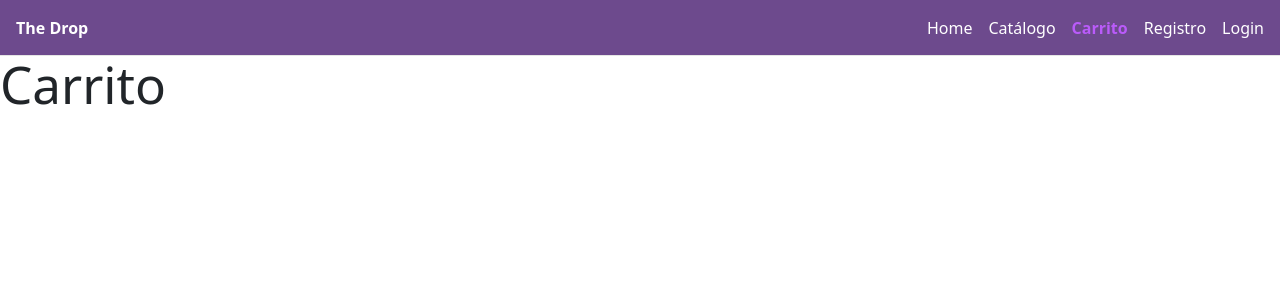
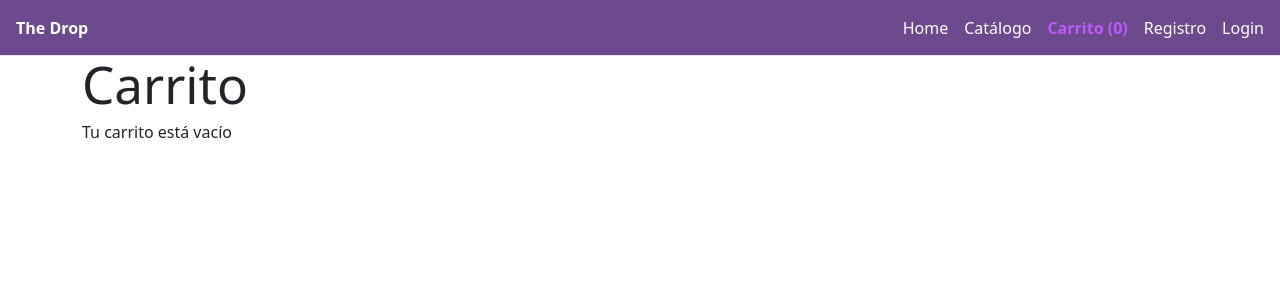
Before and after one commit to yellow-23/the-drop, a React (Vite) app in the folder frontend/: page /cart in a window 1280 px wide. Shown: the top 300 px of the page. Built offline with nearby package versions, Linux system fonts and the light colour scheme.

Commit message:
carrito listo

```diff
--- a/frontend/src/Components/Navbar.jsx
+++ b/frontend/src/Components/Navbar.jsx
@@ -1,10 +1,12 @@
 import { NavLink, Link } from "react-router-dom";
-import { useState } from "react";
+import { useState, useContext } from "react";
+import { CartContext } from "../context/CartContext";
 import "./Navbar.css";
 
 function Navbar() {
+  const [menuOpen, setMenuOpen] = useState(false);
+  const { cartItems } = useContext(CartContext);
 
-  const [menuOpen, setMenuOpen] = useState(false);
   const closeMenu = () => setMenuOpen(false);
 
   return (
@@ -17,21 +19,35 @@ function Navbar() {
         <nav className="nav-links">
           <NavLink to="/" end>Home</NavLink>
           <NavLink to="/catalog">Catálogo</NavLink>
-          <NavLink to="/cart">Carrito</NavLink>
+
+          <NavLink to="/cart">
+            Carrito ({cartItems?.length ?? 0})
+          </NavLink>
+
           <NavLink to="/register">Registro</NavLink>
           <NavLink to="/login">Login</NavLink>
         </nav>
 
-        {/* Boton de menú movil */}
-        <button className="menu-btn" onClick={() => setMenuOpen(!menuOpen)} aria-label="Abrir menú">☰</button>
+        {/* Botón de menú móvil */}
+        <button
+          className="menu-btn"
+          onClick={() => setMenuOpen(!menuOpen)}
+          aria-label="Abrir menú"
+        >
+          ☰
+        </button>
       </div>
 
-      {/* Menu movil */}
+      {/* Menú móvil */}
       {menuOpen && (
         <nav className="mobile-menu" onClick={closeMenu}>
           <NavLink to="/" end>Home</NavLink>
           <NavLink to="/catalog">Catálogo</NavLink>
-          <NavLink to="/cart">Carrito</NavLink>
+
+          <NavLink to="/cart">
+            Carrito ({cartItems?.length ?? 0})
+          </NavLink>
+
           <NavLink to="/register">Registro</NavLink>
           <NavLink to="/login">Login</NavLink>
         </nav>
--- a/frontend/src/Pages/Cart.jsx
+++ b/frontend/src/Pages/Cart.jsx
@@ -1,5 +1,31 @@
+import { useContext } from "react";
+import { CartContext } from "../context/CartContext";
+
 function Cart() {
-  return <h1>Carrito</h1>;
+  const { cartItems, removeFromCart, clearCart } = useContext(CartContext);
+
+  if (cartItems.length === 0) {
+    return (
+      <div className="container">
+        <h1>Carrito</h1>
+        <p>Tu carrito está vacío</p>
+      </div>
+    );
+  }
+
+  return (
+    <div className="container">
+      <h1>Carrito</h1>
+
+      {cartItems.map((item) => (
+        <div key={item.id}>
+          <p>{item.name || item.nombre}</p>
+          <p>${item.price || item.precio}</p>
+          <button onClick={() => removeFromCart(item.id)}>Eliminar</button>
+        </div>
+      ))}
+      <button onClick={clearCart}>Vaciar Carrito</button>
+    </div>
+    )
 }
-
 export default Cart;
--- a/frontend/src/Routes/AppRouter.jsx
+++ b/frontend/src/Routes/AppRouter.jsx
@@ -20,6 +20,7 @@ function AppRouter() {
       <Route path="/cart" element={<Cart />} />
       <Route path="/login" element={<Login />} />
       <Route path="/register" element={<Register />} />
+      <Route path="/cart" element={<Cart />} />
     </Routes>
   );
 }
--- /dev/null
+++ b/frontend/src/context/CartContext.jsx
@@ -0,0 +1,40 @@
+import { createContext, useState } from "react";
+
+export const CartContext = createContext();
+export function CartProvider({ children }) {
+  const [cartItems, setCartItems] = useState([]);
+  const addToCart = (product) => {
+    setCartItems((prev) => {
+      const existing = prev.find((item) => item.id === product.id);
+
+      if (existing) {
+        return prev.map((item) =>
+          item.id === product.id
+            ? { ...item, quantity: item.quantity + 1 }
+            : item
+        );
+      }
+
+      return [...prev, { ...product, quantity: 1 }];
+    });
+  };
+
+  const removeFromCart = (id) => {
+    setCartItems((prev) => prev.filter((item) => item.id !== id));
+  };
+  const clearCart = () => {
+    setCartItems([]);
+  };
+  return (
+    <CartContext.Provider
+      value={{
+        cartItems,
+        addToCart,
+        removeFromCart,
+        clearCart,
+      }}
+    >
+      {children}
+    </CartContext.Provider>
+  );
+}
--- a/frontend/src/main.jsx
+++ b/frontend/src/main.jsx
@@ -4,11 +4,14 @@ import { BrowserRouter } from 'react-router-dom'
 import App from './App.jsx'
 import 'bootstrap/dist/css/bootstrap.min.css'
 import './index.css'
+import { CartProvider } from "./context/CartContext";
 
 ReactDOM.createRoot(document.getElementById('root')).render(
   <React.StrictMode>
     <BrowserRouter>
-      <App />
+      <CartProvider>
+        <App />
+      </CartProvider>
     </BrowserRouter>
   </React.StrictMode>
 )
```
Also changed, not shown: frontend/src/Components/ProductCard.jsx (+18 -2 lines), frontend/src/Components/CartItem.jsx (added), frontend/src/Components/CartSummary.jsx (added).
